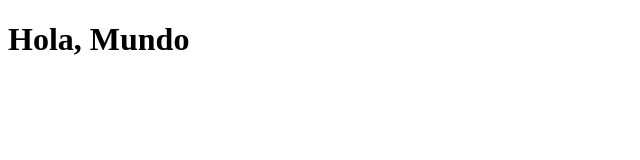
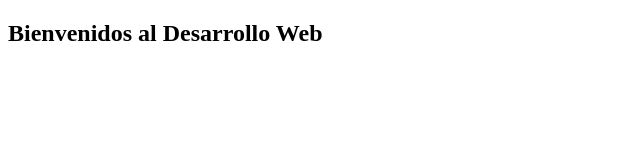
Before and after one commit to Maycol9/Desarrollo-de-Aplicaciones-Web, a plain HTML site: page SEMANA02/index.html in a window 1280 px wide. Shown: the whole page, without its empty margins (0-640 px from the left). Drawn offline with Linux system fonts and the light colour scheme.

Commit message:
Update index.html

```diff
--- a/SEMANA02/index.html
+++ b/SEMANA02/index.html
@@ -5,6 +5,6 @@
   <title>Página de Prueba</title>
 </head>
 <body>
-        <h1>Hola, Mundo</h1>
+  <h2>Bienvenidos al Desarrollo Web</h2>
 </body>
 </html>
```
Lines whose indentation alone changed are shown as unchanged.
